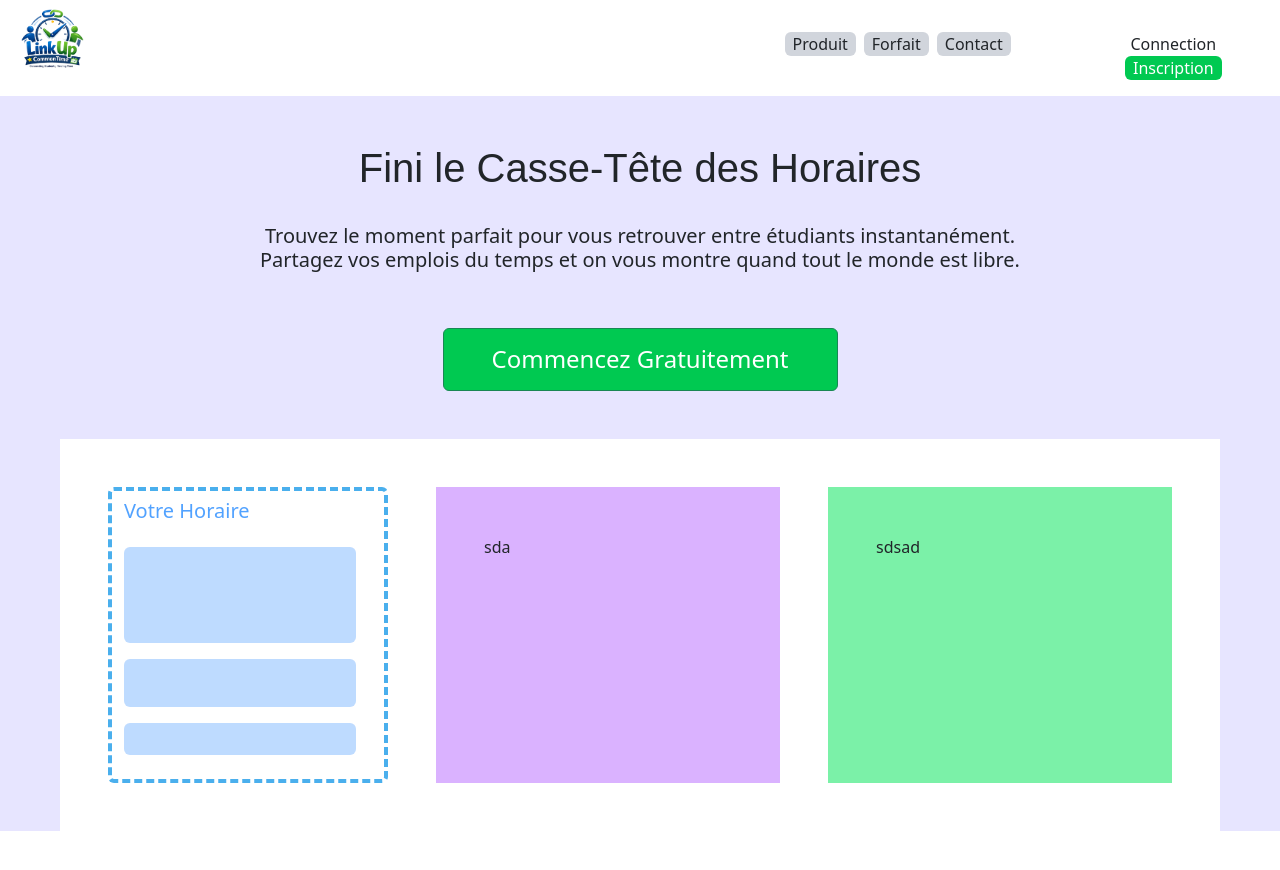
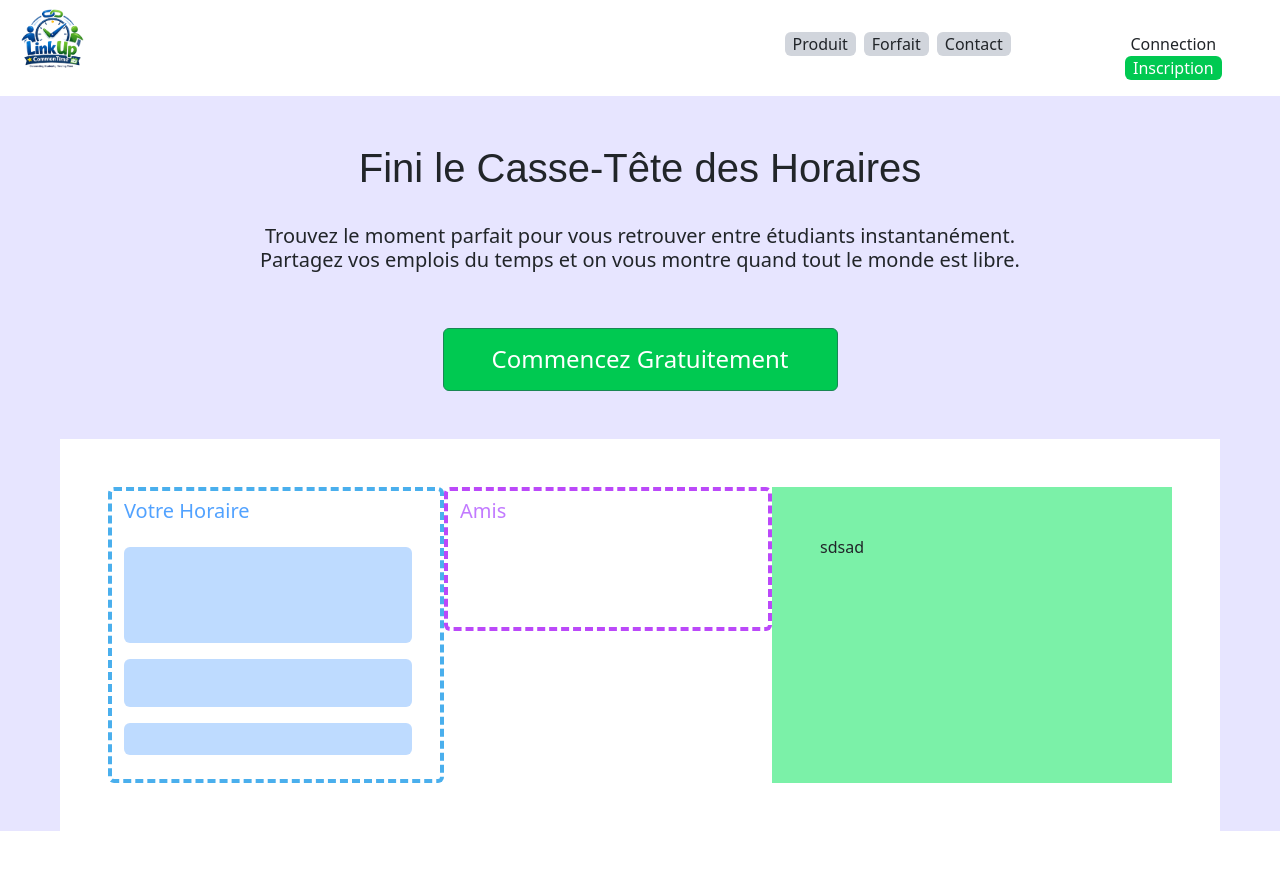
Before and after one commit to SaadK123/PROJET_APP_TRANSACTIONNELLE, a Next.js app in the folder WebApp/my-next-app/: page /HomePage in a window 1280 px wide. Shown: the top 870 px of the page. Built offline with nearby package versions, Linux system fonts and the light colour scheme.

Commit message:
some work on homepage

```diff
--- a/WebApp/my-next-app/app/HomePage/page.tsx
+++ b/WebApp/my-next-app/app/HomePage/page.tsx
@@ -55,7 +55,17 @@ export default function HomePage() {
                   <div className="p-3 mb-4 rounded bg-blue-200 "></div>
                 </div>
                 </div>
-              <div className="col p-5 ms-5 me-5 bg-purple-300">sda</div>
+              <div className="col">
+                <div className="row">
+                   <div className="col hp-Border-Purple rounded border border-4 ">
+                    <div className="col pe-3 pt-2 bg-white text-purple-400 text-start"><h5>Amis</h5>
+                    <div className="bg-blue p-5 rounded">
+
+                    </div>
+                    </div>
+                    </div>
+                    </div>
+                    </div>
               <div className="col p-5  bg-green-300">sdsad</div>
             </div>
 
--- a/WebApp/my-next-app/app/globals.css
+++ b/WebApp/my-next-app/app/globals.css
@@ -21,11 +21,15 @@
 }
 
 .hp-Border-Blue{
-  --bs-border-opacity: 1;
+  --bs-border-opacity: 1 !important;
   border-style: dashed !important;
   border-color: rgba(74, 175, 237)!important;
 }
-
+.hp-Border-Purple{
+    --bs-border-opacity: 1 !important;
+  border-style: dashed !important;
+  border-color: rgba(187, 73, 249)!important;
+}
 /* SignUp */
 
 .btn-createAcc {
```
